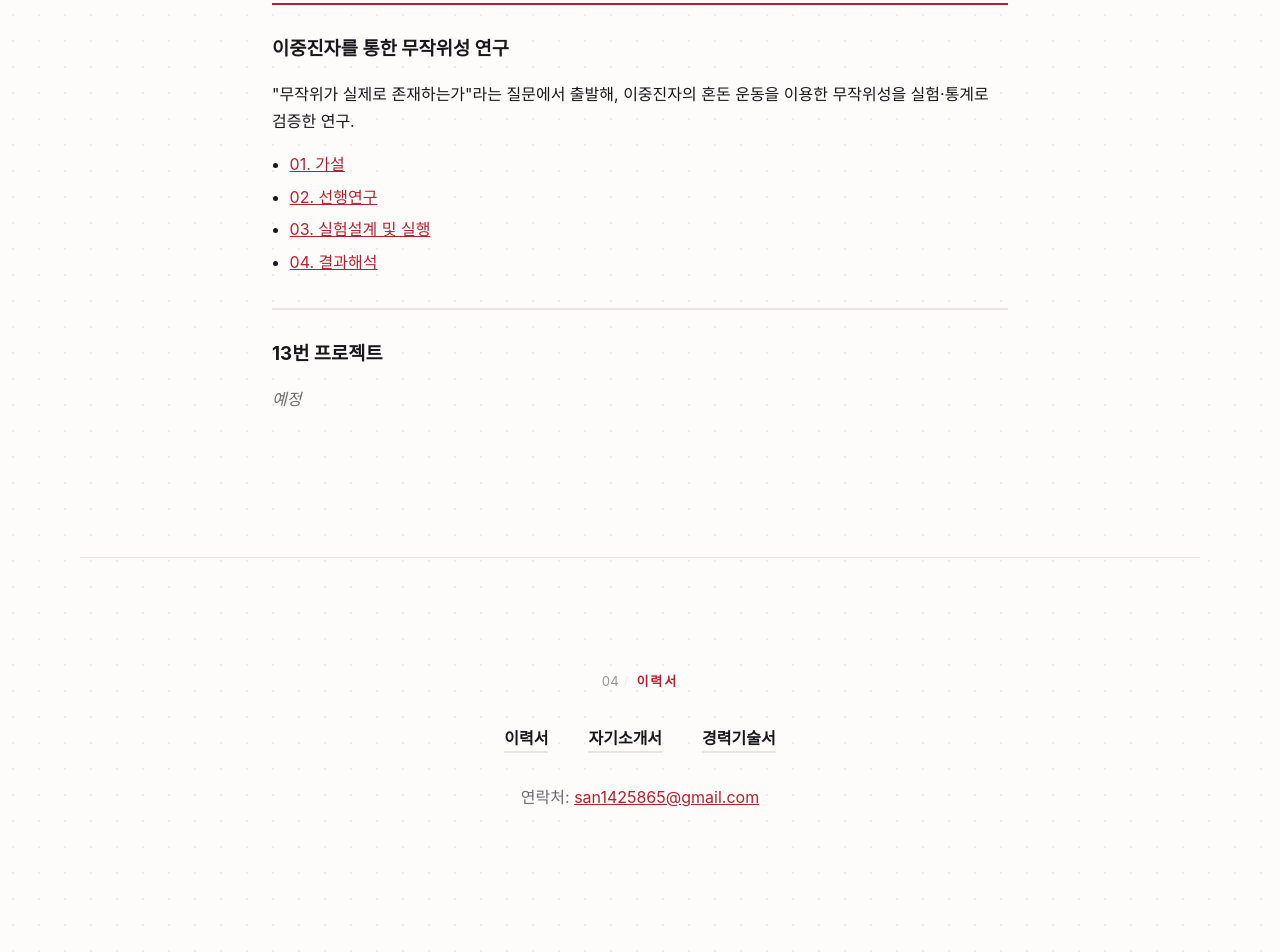
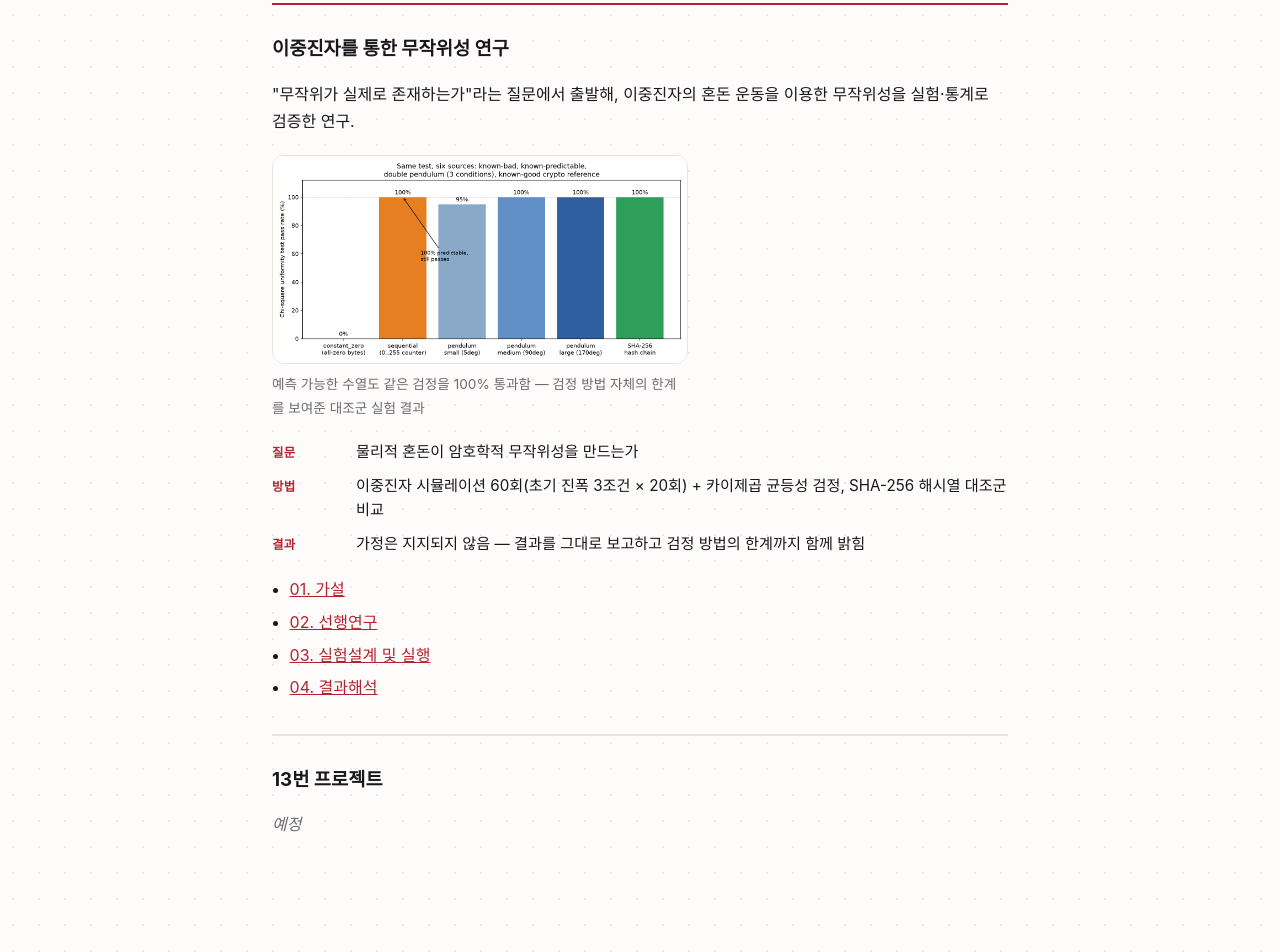
Before and after one commit to LeeHakSan/ex_12, a plain HTML site: page site/index.html in a window 1280 px wide. Shown: the part 7226-8178 px from the top of the page. Drawn offline with Linux system fonts and the light colour scheme.

Commit message:
feat: 논문 요약본 추가

```diff
--- a/site/index.html
+++ b/site/index.html
@@ -111,6 +111,15 @@
       <article class="work-card">
         <h3>이중진자를 통한 무작위성 연구</h3>
         <p>"무작위가 실제로 존재하는가"라는 질문에서 출발해, 이중진자의 혼돈 운동을 이용한 무작위성을 실험·통계로 검증한 연구.</p>
+        <figure class="work-figure">
+          <img src="assets/thesis/대조군_비교.png" alt="대조군 비교 그래프: 완전 예측 가능한 수열(sequential)도 카이제곱 검정을 100% 통과하는 것을 보여주는 막대그래프" loading="lazy" />
+          <figcaption>예측 가능한 수열도 같은 검정을 100% 통과함 — 검정 방법 자체의 한계를 보여준 대조군 실험 결과</figcaption>
+        </figure>
+        <dl class="work-summary">
+          <div><dt>질문</dt><dd>물리적 혼돈이 암호학적 무작위성을 만드는가</dd></div>
+          <div><dt>방법</dt><dd>이중진자 시뮬레이션 60회(초기 진폭 3조건 × 20회) + 카이제곱 균등성 검정, SHA-256 해시열 대조군 비교</dd></div>
+          <div><dt>결과</dt><dd>가정은 지지되지 않음 — 결과를 그대로 보고하고 검정 방법의 한계까지 함께 밝힘</dd></div>
+        </dl>
         <ul class="work-links">
           <li><a href="assets/thesis/01_가설.pdf">01. 가설</a></li>
           <li><a href="assets/thesis/02_선행연구.pdf">02. 선행연구</a></li>
--- a/site/style.css
+++ b/site/style.css
@@ -379,6 +379,56 @@ section h2 {
 }
 
 .work-card h3 { margin: 0 0 0.5rem; }
+
+.work-figure {
+  margin: 1.25rem 0;
+}
+
+.work-figure img {
+  display: block;
+  width: 100%;
+  max-width: 26rem;
+  border: 1px solid var(--border);
+  border-radius: 12px;
+  background: #fff;
+}
+
+.work-figure figcaption {
+  margin-top: 0.6rem;
+  font-size: 0.85rem;
+  color: var(--muted);
+  max-width: 26rem;
+}
+
+.work-summary {
+  margin: 1.25rem 0;
+  display: flex;
+  flex-direction: column;
+  gap: 0.6rem;
+}
+
+.work-summary > div {
+  display: grid;
+  grid-template-columns: 4.5rem 1fr;
+  gap: 0.75rem;
+  align-items: baseline;
+}
+
+.work-summary dt {
+  margin: 0;
+  font-size: 0.78rem;
+  font-weight: 700;
+  color: var(--accent);
+  letter-spacing: 0.02em;
+}
+
+.work-summary dd {
+  margin: 0;
+  font-size: 0.95rem;
+  color: var(--ink);
+  line-height: 1.6;
+}
+
 .work-links { padding-left: 1.1rem; margin: 0.75rem 0 0; }
 .work-links li { margin-bottom: 0.35rem; }
 
```
Also changed, not shown: index.html (added, +12 -0 lines), site/assets/thesis/대조군_비교.png (added), 6 other files.
